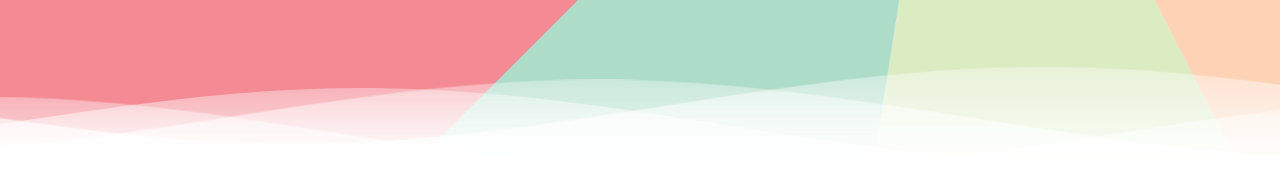
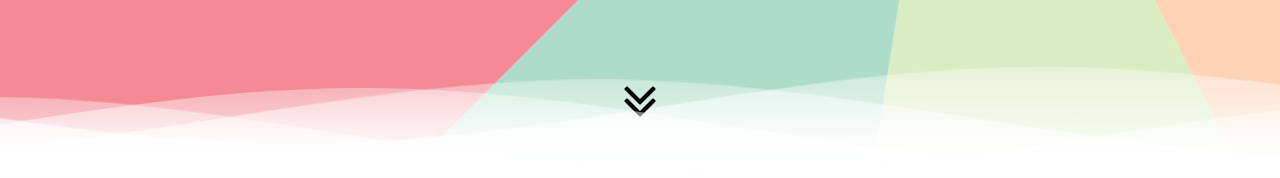
Before and after one commit to thrideas/thrideas.github.io, a React (Create React App) app: page / in a window 1280 px wide. Shown: the part 582-760 px from the top of the page. Built offline with nearby package versions, Linux system fonts and the light colour scheme.

Commit message:
Chevron Done!

```diff
--- /dev/null
+++ b/src/components/Welcome/Chevron/Chevron.js
@@ -0,0 +1,13 @@
+import React from 'react';
+import './Chevron.scss';
+import {ReactComponent as DownChevron} from './DownChevron.svg';
+
+class Chevron extends React.Component {
+    render() {
+        return <div className="chevron-container">
+            <DownChevron/>
+        </div>;
+    }
+}
+
+export default Chevron
--- /dev/null
+++ b/src/components/Welcome/Chevron/Chevron.scss
@@ -0,0 +1,31 @@
+.chevron-container {
+  position: absolute;
+  bottom: 5vh;
+  width: 100vw;
+  text-align: center;
+  box-sizing: content-box;
+}
+
+.chevron {
+  -webkit-animation: chevron-bounce 0.5s infinite alternate;
+  animation: chevron-bounce 0.5s infinite alternate;
+  width: 5vw;
+}
+
+@-webkit-keyframes chevron-bounce {
+  0% {
+    transform: translateY(0);
+  }
+  100% {
+    transform: translateY(-5vh);
+  }
+}
+
+@keyframes chevron-bounce {
+  0% {
+    transform: translateY(0);
+  }
+  100% {
+    transform: translateY(-5vh);
+  }
+}
--- a/src/components/Welcome/Welcome.js
+++ b/src/components/Welcome/Welcome.js
@@ -3,14 +3,16 @@ import './Welcome.scss';
 import Wallpaper from './Wallpaper/Wallpaper'
 import {ReactComponent as BackWaves} from './BackWaves.svg';
 import {ReactComponent as FrontWaves} from './FrontWaves.svg';
+import Chevron from "./Chevron/Chevron";
 
 class Welcome extends React.Component {
     render() {
         return <div>
             <Wallpaper/>
             <div className="footer">
-                <BackWaves></BackWaves>
-                <FrontWaves></FrontWaves>
+                <BackWaves/>
+                <Chevron/>
+                <FrontWaves/>
                 <div className="margin"/>
             </div>
         </div>;
```
Also changed, not shown: src/components/Welcome/Chevron/DownChevron.svg (added).
